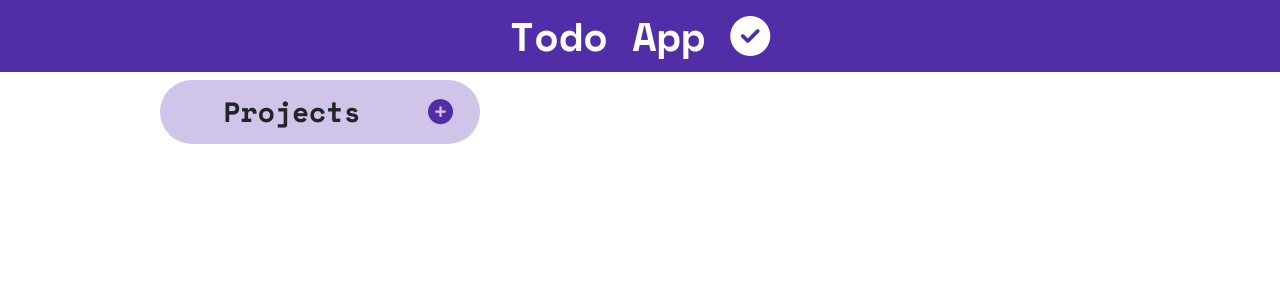
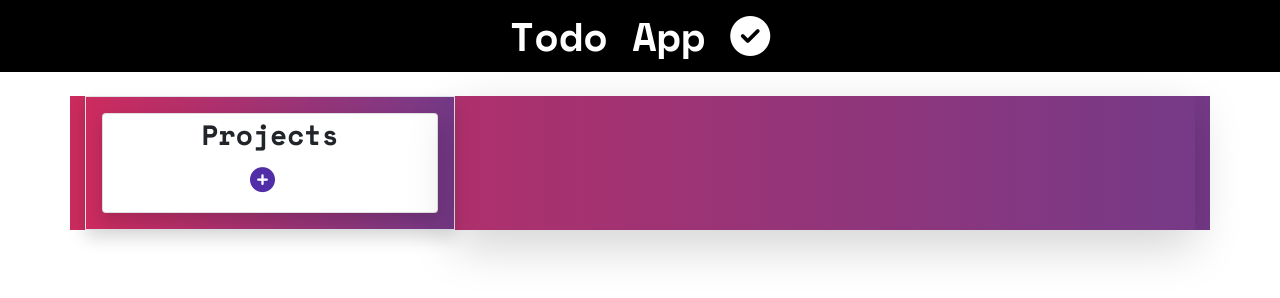
Before and after one commit to ignatius22/Todo-app-js, a website built with webpack: page src/index.html in a window 1280 px wide. Built offline with nearby package versions, Linux system fonts and the light colour scheme.

Commit message:
add shadow to sidebar

```diff
--- a/src/css/_custom.scss
+++ b/src/css/_custom.scss
@@ -9,7 +9,7 @@ h1 {
 }
 
 header, .btn-info{
-  background-color: #512DA8 !important;
+  background-color: black !important;
 }
 
 body{
@@ -17,7 +17,7 @@ body{
 }
 
 .list-header {
-  background-color:#D1C4E9;
+  background-color:black;
 }
 
 a > i {
@@ -61,6 +61,10 @@ option,label {
   font-size: smaller !important;
 }
 
+.sh{
+  background: linear-gradient(to right, #cc2b5e, #753a88);
+}
+
 textarea{
   background-color: rgba(206, 206, 198, 0.3);
   border-radius: 10px;
--- a/src/index.html
+++ b/src/index.html
@@ -12,14 +12,14 @@
     <header>
      <h1 class="text-white">Todo App <i id = 'Logo' class="logo fas fa-check-circle"></i> </h1>
     </header>
-      <main class="row border-md-left border-white w-75 mx-auto">
+      <main class="row border-md-left border-white  mx-auto container mt-4 sh">
         <aside
           id="left-sidebar"
-          class="col-md-4 m-0 p-0 d-flex flex-column"
+          class="col-md-4 m-0 p-3 sh shadow d-flex flex-column border"
         ></aside>
         <section
           id="main-section"
-          class="col-md-8 p-0 pl-2"
+          class="col-md-8 p-3 shadow-lg"
         ></section>
       </main>
       <footer id="footer"></footer>
--- a/src/js/domObjects.js
+++ b/src/js/domObjects.js
@@ -298,7 +298,7 @@ const TodoList = (list) => {
 
 const listHeader = (caption) => {
   const container = document.createElement('div');
-  container.classList = ' list-header d-flex justify-content-between align-items-center p-1 rounded-pill';
+  container.classList = ' list-header d-flex justify-content-between align-items-center p-1 card shadow';
   const title = document.createElement('h3');
   title.classList = 'text-center w-100 m-0';
   title.innerHTML = caption;
```
